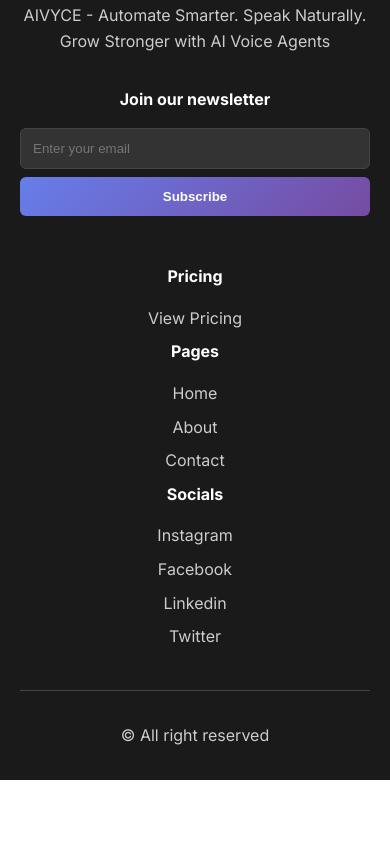
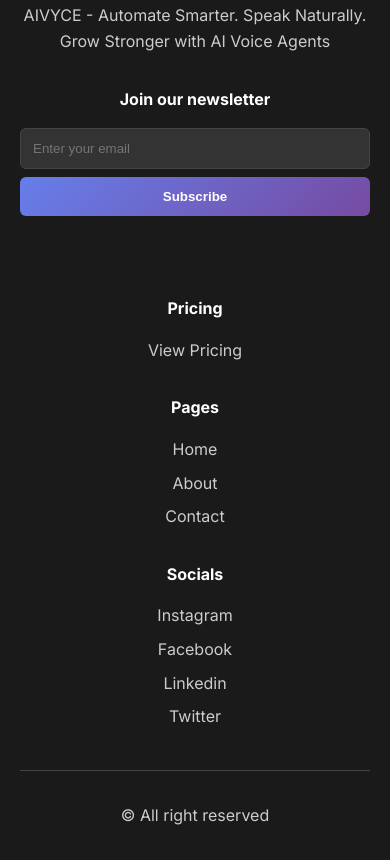
Before and after one commit to abdulmalik2024/aivyce, a website: page about.html in a window 390 px wide. Shown: the part 5226-6086 px from the top of the page. Before the commit the page ends 6006 px from the top, so only its background shows below. Drawn offline with Linux system fonts and the light colour scheme.

Commit message:
Update footer layout to 3-column design
- Added CSS grid layout for footer-links section
- 3 equal columns: Pricing, Pages, Socials
- Improved spacing and alignment
- Mobile responsive: stacks to single column on small screens
- Better visual organization of footer content

```diff
--- a/styles.css
+++ b/styles.css
@@ -1012,6 +1012,13 @@
     margin-bottom: 2rem;
 }
 
+.footer-links {
+    display: grid;
+    grid-template-columns: 1fr 1fr 1fr;
+    gap: 2rem;
+    margin-top: 2rem;
+}
+
 .footer-brand h3 {
     font-size: 1.8rem;
     font-weight: 800;
@@ -1141,6 +1148,12 @@
         text-align: center;
     }
 
+    .footer-links {
+        grid-template-columns: 1fr;
+        text-align: center;
+        gap: 1.5rem;
+    }
+
     .newsletter-form {
         flex-direction: column;
     }
```
